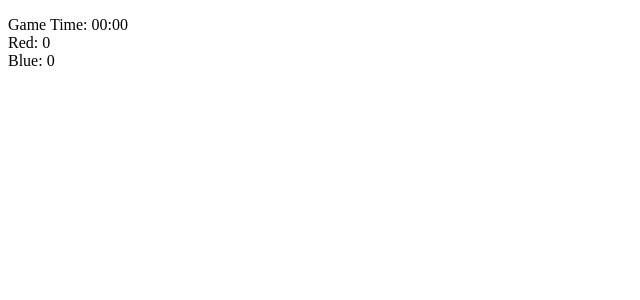
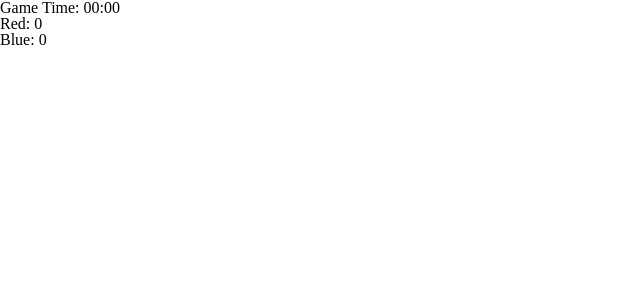
Before and after one commit to masonanders/react_scoreboard, a React (Create React App) app: page / in a window 1280 px wide. Shown: the top 300 px of the page, without its empty margins (0-640 px from the left). Built offline with nearby package versions, Linux system fonts and the light colour scheme; no server answers; the HTML template or start-up script is replaced by a standard one.

Commit message:
Add CSS reset and styled components

```diff
--- a/src/App.js
+++ b/src/App.js
@@ -1,8 +1,14 @@
 import React from "react";
+import { Reset } from "styled-reset";
 import Scoreboard from "./views/Scoreboard";
 
 function App() {
-  return <Scoreboard />;
+  return (
+    <>
+      <Reset />
+      <Scoreboard />
+    </>
+  );
 }
 
 export default App;
```
Also changed, not shown: package.json (+8 -2 lines), public/manifest.json.
